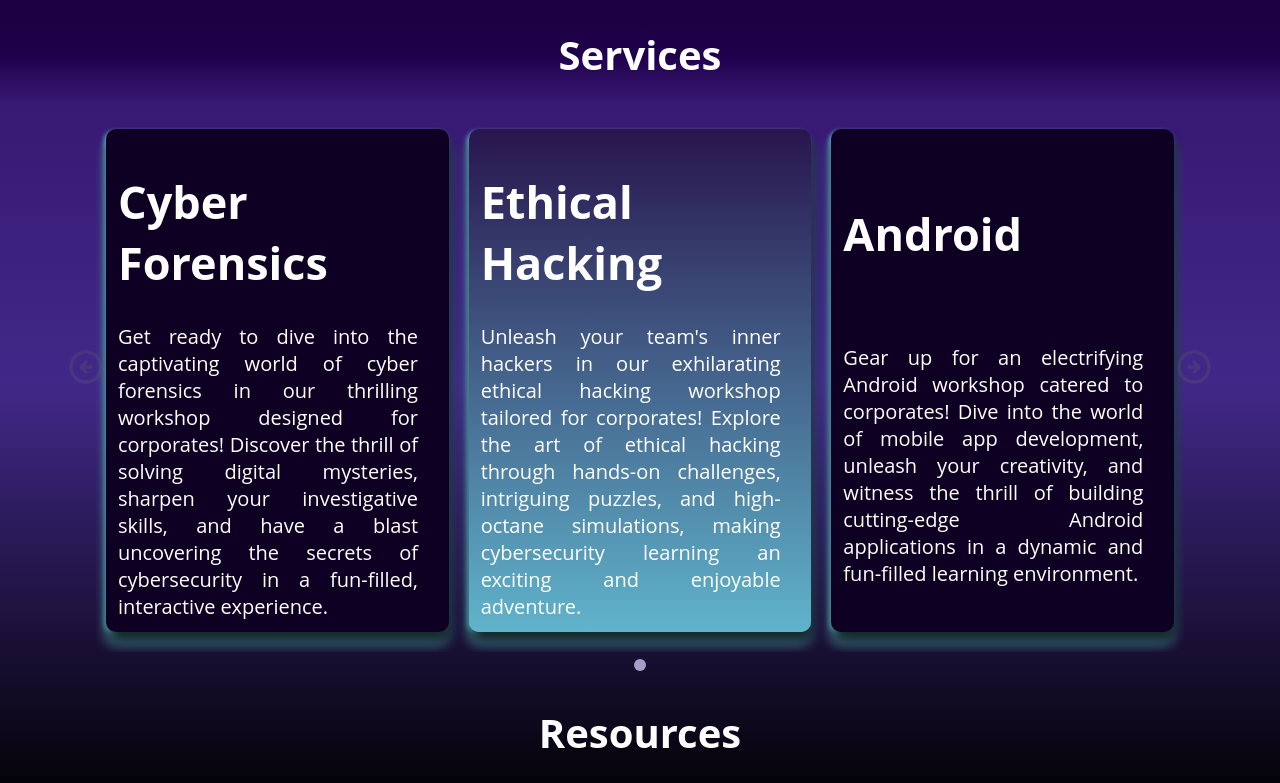
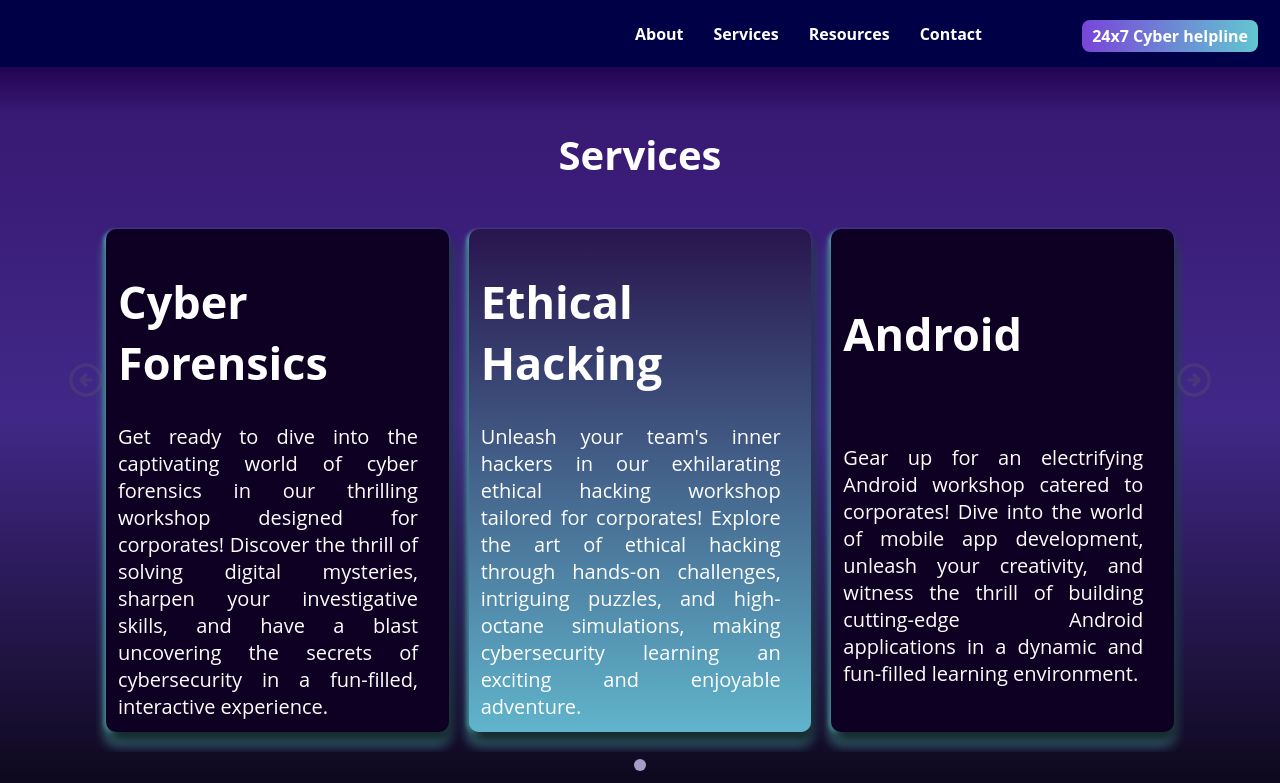
Before and after one commit to teichinmay02/DC-website, a plain HTML site: page services carousel/index.html in a window 1280 px wide. Shown: the top 783 px of the page. Drawn offline with nearby package versions, Linux system fonts and the light colour scheme; a web font is replaced by a local one.

Commit message:
navbar integration

```diff
--- a/services carousel/css/main.css
+++ b/services carousel/css/main.css
@@ -16,6 +16,7 @@ body {
   width: 85%;
   height: 100vh;
   display: block;
+  padding-top: 100px;
 }
 
 figure {
@@ -267,3 +268,77 @@ figure .blurbg{
   text-align: center;
   color: white;
 }
+
+
+.navbar {
+  width: 97.5%;
+  position: fixed;
+  top: 0;
+  z-index: 100;
+  background-color:#000047;
+  display: flex;
+  justify-content: space-between; /* Align items at both ends */
+  align-items: center; /* Vertically center items */
+  padding: 10px 20px; /* Add padding for spacing */
+  font-family: system-ui, -apple-system, BlinkMacSystemFont, 'Segoe UI', Roboto, Oxygen, Ubuntu, Cantarell, 'Open Sans', 'Helvetica Neue', sans-serif;
+  font-weight: 600;
+}
+
+.navbar ul {
+  list-style: none;
+  margin: 0;
+  padding: 0;
+  display: flex;
+  align-items: center;
+}
+
+.navbar li {
+  margin: 0 15px; /* Adjust spacing between navigation items */
+}
+
+.navbar li a {
+  text-decoration: none;
+  color: white;
+}
+
+.navbar li a:hover {
+  color: aqua;
+}
+
+.search {
+  color: white;
+  background-color: linear-gradient(90deg, #7845D8 0%, #62C7D1 100%);
+  /* Green */
+  border: none;
+  color: #4caf50;
+  padding: 5px 10px;
+  text-align: center;
+  text-decoration: none;
+  display: inline-block;
+  font-size: 8px;
+  border-radius: 8px;
+  margin-top: 5px;
+  margin-left: auto; /* Move the button to the right */
+}
+
+.navbar input {
+  border: 2px solid black;
+  padding: 3px 10px;
+  width: 60px;
+}
+
+.button {
+  background: linear-gradient(90deg, #7845D8 0%, #62C7D1 100%); /* Updated background gradient */
+border: none;
+color: white;
+padding: 5px 10px;
+text-align: center;
+text-decoration: none;
+display: inline-block;
+font-size: 16px;
+border-radius: 8px;
+
+}
+.about {
+  margin-left: 600px;
+}
--- a/services carousel/index.html
+++ b/services carousel/index.html
@@ -13,9 +13,21 @@
 </head>
 
 <body style="cursor: none;">
+    <header>
+        <nav class="navbar">
+          <ul>
+            <li><a href="#about" class="about">About</a></li>
+            <li><a href="#">Services</a></li>
+            <li><a href="#">Resources</a></li>
+            <li><a href="#">Contact</a></li>
+          </ul>
+          <div class="search">
+            <a href="#" class="button">24x7 Cyber helpline</a>
+          </div>
+        </nav>
+      </header>
 
-
-        <div class="glider-contain" style="cursor: none;">
+        <div class="glider-contain" style="cursor: none; ">
             <button class="glider-prev">
                 <i class="uil uil-arrow-circle-left"></i>
             </button>
@@ -57,7 +69,8 @@
 
             <div id="dots" class="glider-dots" role="tablist"></div>
 
-            <div class="resources">
+            <div class="resources" style="padding-top: 250px;">
+                <div class="forensics-tools">
                     <center><h1 class="serviceName" style="color: white; font-size: 40px;">Resources</h1></center>
                     <center><h1 class="serviceName" style="color: white; font-size: 25px;">Forensics Tools</h1></center>
 
@@ -77,9 +90,6 @@
                                 Image forensics involves using tools to determine if a picture has been altered or is real.
                             </font>
                         </p>
-<!--
-                    <img src="../assests/default.jpg" alt="">
-                    <img src="../assests/default.jpg" alt=""> -->
 
                         <div class="resources-image-grid1">
 
@@ -121,7 +131,15 @@
                     </div>
                 </div>
 
-            <center><h1 class="serviceName" style="color: white;">About DeepCytes</h1></center>
+                <div class="red-teaming-tools">
+
+
+                </div>
+            </div>
+
+            <div id="about">
+
+                <center><h1 class="serviceName" style="color: white; padding-top: 150px;">About DeepCytes</h1></center>
                 <figure style="cursor: none;">
 
                     <div class="blurbg" > </div>
@@ -139,6 +157,9 @@
                         </h5>
                     </div>
                 </figure>
+
+            </div>
+
 
             <div class="count">
                 <div class="count-left">
```
Also changed, not shown: navbar.html (+1 -2 lines). Lines whose indentation alone changed are shown as unchanged.
